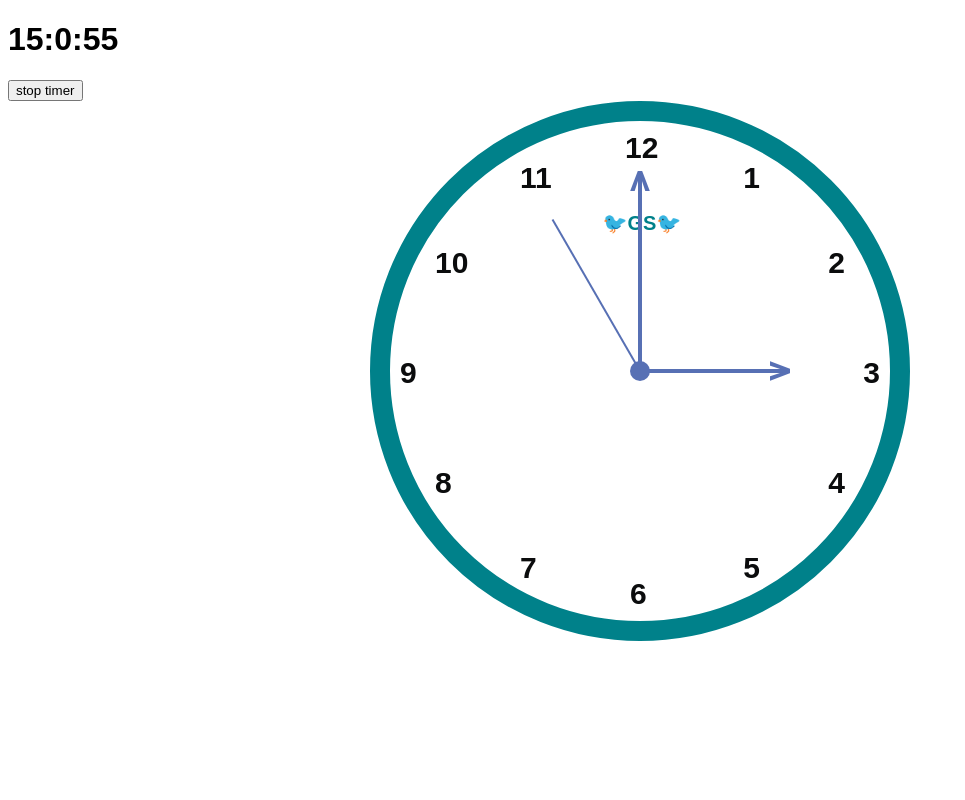
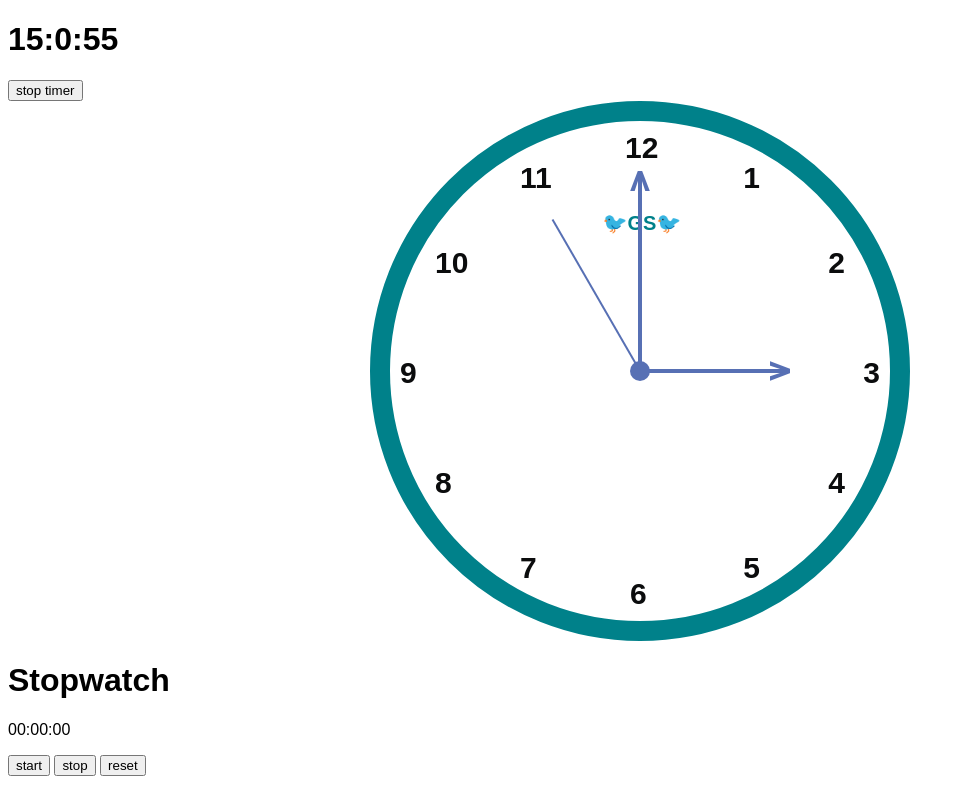
Before and after one commit to GaganSalian/Time, a plain HTML site: page index.html in a window 1280 px wide. Shown: the whole page, without its empty margins (0-965 px from the left). Drawn offline with Linux system fonts and the light colour scheme.

Commit message:
Update index.html

```diff
--- a/index.html
+++ b/index.html
@@ -50,8 +50,18 @@
         </div>
 
 
+</div><div class="container">
+    <h1>Stopwatch</h1>
+    <p class="time">
+        <span id="minutes">00</span>:<span id="seconds">00</span>:<span id="tens">00</span>
+    </p>
+    <button id="start">start</button>
+    <button id="stop">stop</button>
+    <button id="reset">reset</button>
+
 </div>
     <script src="script.js"></script>
     <script src="logic.js"></script>
+    <script src="script2.js"></script>
 </body>
 </html>
```
